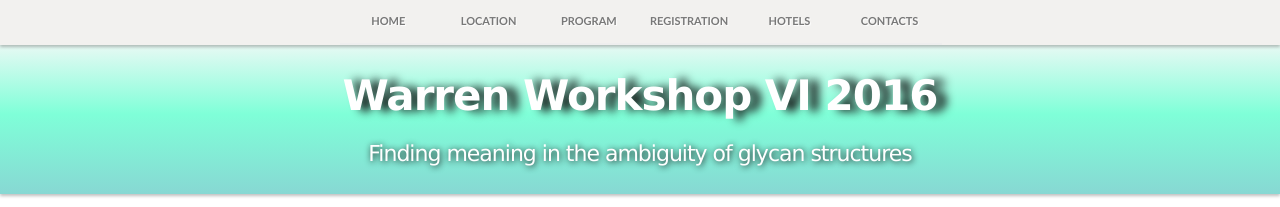
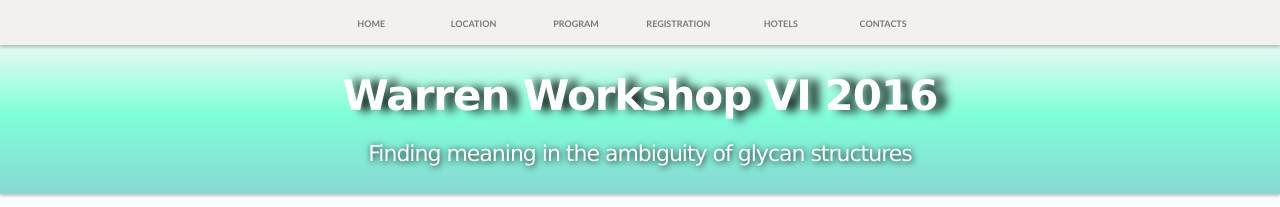
Before and after one commit to yamazakiM/WarrenWorkshop2016, a Jekyll site: the page built from index.md, in a window 1280 px wide. Shown: the top 207 px of the page. Built offline with Jekyll 4.4.1, drawn with Linux system fonts in a browser that asks for light colours; nearby versions of some CDN libraries; library files that are not in the unit come from our copies.

Commit message:
Update stylesheet.css

```diff
--- a/stylesheets/stylesheet.css
+++ b/stylesheets/stylesheet.css
@@ -398,6 +398,34 @@
   vertical-align:center;
 }
 
+.navbar .brand {
+  padding: 8px 20px 12px;
+  font-size: 20px;
+  color: #565454;
+}
+
+.navbar .divider-vertical {
+  height: 41px;
+  background-color: #ffffff;
+  border-right: 1px solid #c6c6c6;
+}
+
+.navbar .nav > li > a {
+  padding: 10px 30px 11px;
+  font-size: 14px;
+  color: #5e5555;
+}
+
+.navbar .nav > .active > a,
+.navbar .nav > .active > a:hover,
+.navbar .nav > .active > a:focus {
+  color: #424242;
+}
+
+li.dropdown{
+    font-size: 1px;
+}
+
 .globalNav{
   position:fixed;
   width:100%;
@@ -431,27 +459,109 @@
     width: 640px;
 }
 
-.globalNav_ul {
+/*.globalNav_ul {
     display: table;
     width: 94%;
     height: 45px;
     float: left;
     table-layout: fixed;
     overflow: visible;
+}*/
+
+.globalNav_ul{
+  *zoom: 1;
+  list-style-type: none;
+  width: 640px;
+  margin: auto;
+  padding: 0;
 }
 
-.globalNavItem {
+.globalNav_ul:before, .globalNav_ul:after{
+    content: "";
+    display: table;
+}
+
+.globalNav_ul:after{
+    clear: both;
+}
+
+.globalNav_ul li{
+  position: relative;
+  width: 16%;
+  float: left;
+  margin: 0;
+  padding: 0;
+  text-align: center;
+}
+
+.globalNav_ul li a{
+  display: block;
+  margin: 0;
+  padding: 17px 0 13px;
+  color: #787878;
+  font-size: 9px;
+  text-decoration: none;
+  font-weight: bold;
+}
+
+.globalNav_ul li ul{
+  list-style: none;
+  position: absolute;
+  z-index: 9999;
+  top: 100%;
+  left: 0;
+  margin: 0;
+  padding: 0;
+  width: 100%;
+}
+
+.globalNav_ul li ul li{
+  width: 100%;
+  overflow: hidden;
+  height: 0;
+  transition:.2s;
+  background-color: #f2f1ef;
+  line-height: 1.2;
+}
+
+.globalNav_ul li:hover ul li{
+  overflow: visible;
+  height: 45px;
+  background: #f2f1ef;
+  height: 100%;
+  border:0.5px outset #787878;
+}
+
+.globalNav_ul li ul a{
+  padding: 8px;
+  text-align: left;
+}
+
+/*
+.globalNav_ul li:hover > a{
+  background: #fbfaf8;
+}*/
+
+.globalNav_ul li a:hover{
+  background: #fbfaf8;
+  border-bottom: 2px solid #5f9ea0;
+  color: #5f9ea0;
+
+}
+
+
+/*.globalNavItem {
     display: table-cell;
     height: 45px;
     list-style: none;
-}
+}*/
 
-.globalNavItem_group {
+/*.globalNavItem_group {
     position: relative;
     height: 45px;
-}
+}*/
 
-.globalNavItem_btn {
+/*.globalNavItem_btn {
     border-bottom: 2px solid #eee;
     color: #787878;
     display: block;
@@ -489,7 +599,7 @@
     padding: 0 1px;
 }
 
-.globalNavItem_sub {
+.globalNavItem_sub{
     display: none;
     position: absolute;
     width: 170px;
@@ -529,10 +639,10 @@
 
 .globalNavItem_sub > li > a:hover, .globalNavItem_sub > li > a:focus {
     background: #fbfaf8;
-    color: #660098;
+    color: #5f9ea0;
 }
-
-globalNavItem_btn-pulldown {
+*/
+.globalNavItem_btn-pulldown {
     position: relative;
     padding: 0 15px 0 0;
     height: 45px;
@@ -557,6 +667,7 @@
     -ms-transform: rotate(90deg);
     transform: rotate(90deg);
 }
+
 
 .topMainVis {
     position: relative;
```
